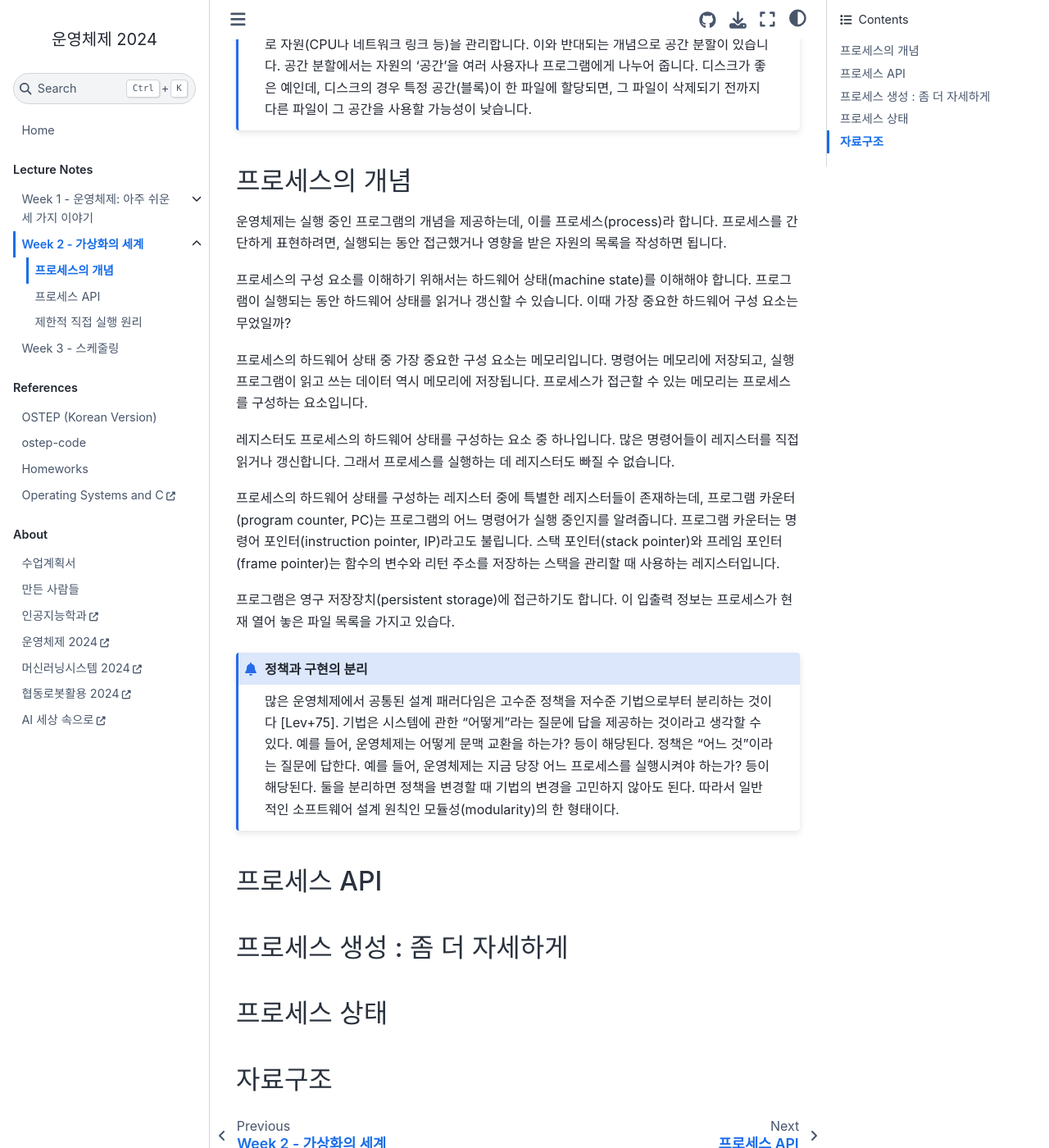
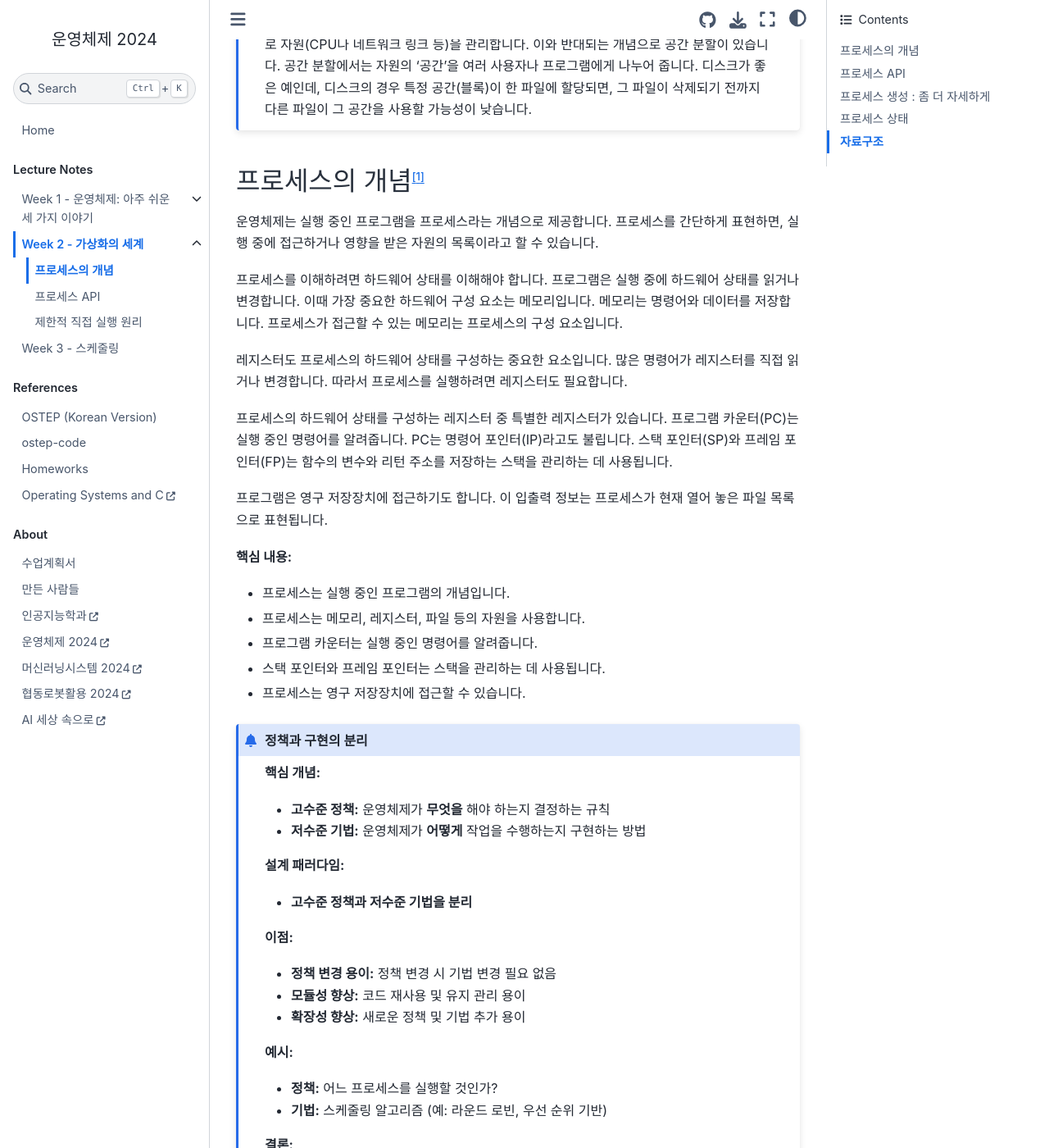
Before and after one commit to entelecheia/os-2024, a Jupyter Book: the page built from book/week02/cpu-intro.md, in a window 1280 px wide and 1400 px high, scrolled down 713 px. Shown: the whole window at 82% size. Built offline with Jupyter Book 1.0.4 settings and Sphinx 7.4.7 and the Sphinx Book theme 1.1.4, drawn with Linux system fonts in a browser that asks for light colours; a script that is not in the unit is left out; some of the changed text lies outside the part shown.

Commit message:
Update 프로세스 개념 설명
내용 쉽게 변경

````diff
--- a/book/week02/cpu-intro.md
+++ b/book/week02/cpu-intro.md
@@ -14,24 +14,51 @@
 시분할은 운영체제가 자원을 효율적으로 공유하는 중요한 방법 중 하나입니다. 여러 사용자나 프로그램이 동시에 자원을 사용하는 것처럼 보이게 하기 위해, 운영체제는 짧은 시간 동안 한 사용자(또는 프로그램)에게 자원을 할당하고, 그 다음 사용자에게 순차적으로 할당하는 방식으로 자원(CPU나 네트워크 링크 등)을 관리합니다. 이와 반대되는 개념으로 공간 분할이 있습니다. 공간 분할에서는 자원의 '공간'을 여러 사용자나 프로그램에게 나누어 줍니다. 디스크가 좋은 예인데, 디스크의 경우 특정 공간(블록)이 한 파일에 할당되면, 그 파일이 삭제되기 전까지 다른 파일이 그 공간을 사용할 가능성이 낮습니다.
 ```
 
-## 프로세스의 개념
+## 프로세스의 개념[^ParkEunSeongKR]
+[^ParkEunSeongKR]: [박은성](https://github.com/ParkEunSeongKR)
 
-운영체제는 실행 중인 프로그램의 개념을 제공하는데, 이를 프로세스(process)라 합니다. 프로세스를 간단하게 표현하려면, 실행되는 동안 접근했거나 영향을 받은 자원의 목록을 작성하면 됩니다.
+운영체제는 실행 중인 프로그램을 프로세스라는 개념으로 제공합니다. 프로세스를 간단하게 표현하면, 실행 중에 접근하거나 영향을 받은 자원의 목록이라고 할 수 있습니다.
 
-프로세스의 구성 요소를 이해하기 위해서는 하드웨어 상태(machine state)를 이해해야 합니다. 프로그램이 실행되는 동안 하드웨어 상태를 읽거나 갱신할 수 있습니다. 이때 가장 중요한 하드웨어 구성 요소는 무었일까?
+프로세스를 이해하려면 하드웨어 상태를 이해해야 합니다. 프로그램은 실행 중에 하드웨어 상태를 읽거나 변경합니다. 이때 가장 중요한 하드웨어 구성 요소는 메모리입니다. 메모리는 명령어와 데이터를 저장합니다. 프로세스가 접근할 수 있는 메모리는 프로세스의 구성 요소입니다.
 
-프로세스의 하드웨어 상태 중 가장 중요한 구성 요소는 메모리입니다. 명령어는 메모리에 저장되고, 실행 프로그램이 읽고 쓰는 데이터 역시 메모리에 저장됩니다. 프로세스가 접근할 수 있는 메모리는 프로세스를 구성하는 요소입니다.
+레지스터도 프로세스의 하드웨어 상태를 구성하는 중요한 요소입니다. 많은 명령어가 레지스터를 직접 읽거나 변경합니다. 따라서 프로세스를 실행하려면 레지스터도 필요합니다.
 
-레지스터도 프로세스의 하드웨어 상태를 구성하는 요소 중 하나입니다. 많은 명령어들이 레지스터를 직접 읽거나 갱신합니다. 그래서 프로세스를 실행하는 데 레지스터도 빠질 수 없습니다.
+프로세스의 하드웨어 상태를 구성하는 레지스터 중 특별한 레지스터가 있습니다. 프로그램 카운터(PC)는 실행 중인 명령어를 알려줍니다. PC는 명령어 포인터(IP)라고도 불립니다. 스택 포인터(SP)와 프레임 포인터(FP)는 함수의 변수와 리턴 주소를 저장하는 스택을 관리하는 데 사용됩니다.
 
-프로세스의 하드웨어 상태를 구성하는 레지스터 중에 특별한 레지스터들이 존재하는데, 프로그램 카운터(program counter, PC)는 프로그램의 어느 명령어가 실행 중인지를 알려줍니다. 프로그램 카운터는 명령어 포인터(instruction pointer, IP)라고도 불립니다. 스택 포인터(stack pointer)와 프레임 포인터(frame pointer)는 함수의 변수와 리턴 주소를 저장하는 스택을 관리할 때 사용하는 레지스터입니다.
+프로그램은 영구 저장장치에 접근하기도 합니다. 이 입출력 정보는 프로세스가 현재 열어 놓은 파일 목록으로 표현됩니다.
 
-프로그램은 영구 저장장치(persistent storage)에 접근하기도 합니다. 이 입출력 정보는 프로세스가 현재 열어 놓은 파일 목록을 가지고 있습다.
+**핵심 내용:**
+
+* 프로세스는 실행 중인 프로그램의 개념입니다.
+* 프로세스는 메모리, 레지스터, 파일 등의 자원을 사용합니다.
+* 프로그램 카운터는 실행 중인 명령어를 알려줍니다.
+* 스택 포인터와 프레임 포인터는 스택을 관리하는 데 사용됩니다.
+* 프로세스는 영구 저장장치에 접근할 수 있습니다.
 
 ```{admonition} 정책과 구현의 분리
-많은 운영체제에서 공통된 설계 패러다임은 고수준 정책을 저수준 기법으로부터 분리하는 것이다 [Lev+75]. 기법은 시스템에 관한 “어떻게”라는 질문에 답을 제공하는 것이라고 생각할 수 있다. 예를 들어, 운영체제는 어떻게 문맥 교환을 하는가? 등이
-해당된다. 정책은 “어느 것”이라는 질문에 답한다. 예를 들어, 운영체제는 지금 당장 어느 프로세스를 실행시켜야 하는가? 등이 해당된다. 둘을 분리하면 정책을 변경할 때 기법의 변경을 고민하지 않아도 된다. 따라서 일반적인 소프트웨어 설계 원칙인
-모듈성(modularity)의 한 형태이다.
+**핵심 개념:**
+
+* **고수준 정책:** 운영체제가 **무엇을** 해야 하는지 결정하는 규칙
+* **저수준 기법:** 운영체제가 **어떻게** 작업을 수행하는지 구현하는 방법
+
+**설계 패러다임:**
+
+* **고수준 정책과 저수준 기법을 분리**
+
+**이점:**
+
+* **정책 변경 용이:** 정책 변경 시 기법 변경 필요 없음
+* **모듈성 향상:** 코드 재사용 및 유지 관리 용이
+* **확장성 향상:** 새로운 정책 및 기법 추가 용이
+
+**예시:**
+
+* **정책:** 어느 프로세스를 실행할 것인가?
+* **기법:** 스케줄링 알고리즘 (예: 라운드 로빈, 우선 순위 기반)
+
+**결론:**
+
+고수준 정책과 저수준 기법 분리는 운영체제 설계의 중요한 패러다임이며, 이는 모듈성, 확장성, 유지 관리 용이성을 향상시킵니다.
 ```
 
 ## 프로세스 API
````
